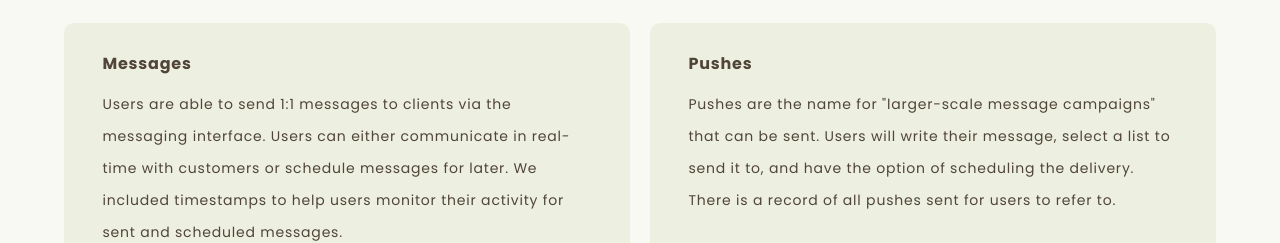
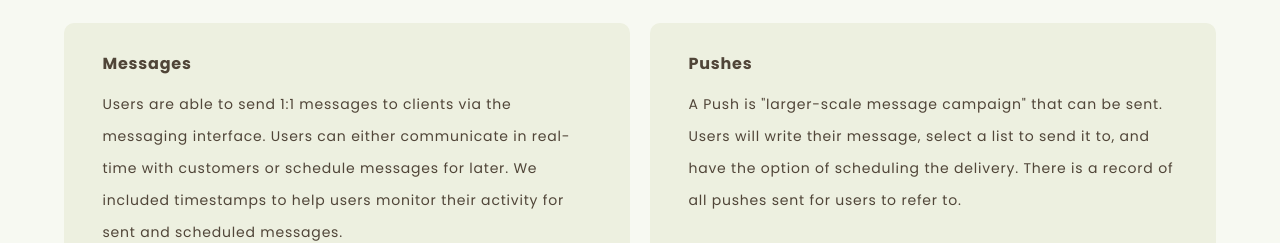
Before and after one commit to natalieeung/natalieeung.github.io, a plain HTML site: page vs.html in a window 1280 px wide. Shown: the part 4483-4726 px from the top of the page. Drawn offline with nearby package versions, Linux system fonts and the light colour scheme; grey boxes are pictures that could not be loaded.

Commit message:
Add files via upload

```diff
--- a/vs.html
+++ b/vs.html
@@ -161,7 +161,7 @@
                     </div>
                     <div class="final-design-top">
                         <h3>Pushes</h3>
-                        <p>Pushes are the name for "larger-scale message campaigns" that can be sent. Users will write their message, select a list to send it to, and have the option of scheduling the delivery. There is a record of all pushes sent for users to refer to.</p>
+                        <p>A Push is "larger-scale message campaign" that can be sent. Users will write their message, select a list to send it to, and have the option of scheduling the delivery. There is a record of all pushes sent for users to refer to.</p>
                         <img src="images/vs/vs_pushes.png">
                         <br>
                     </div>
```
